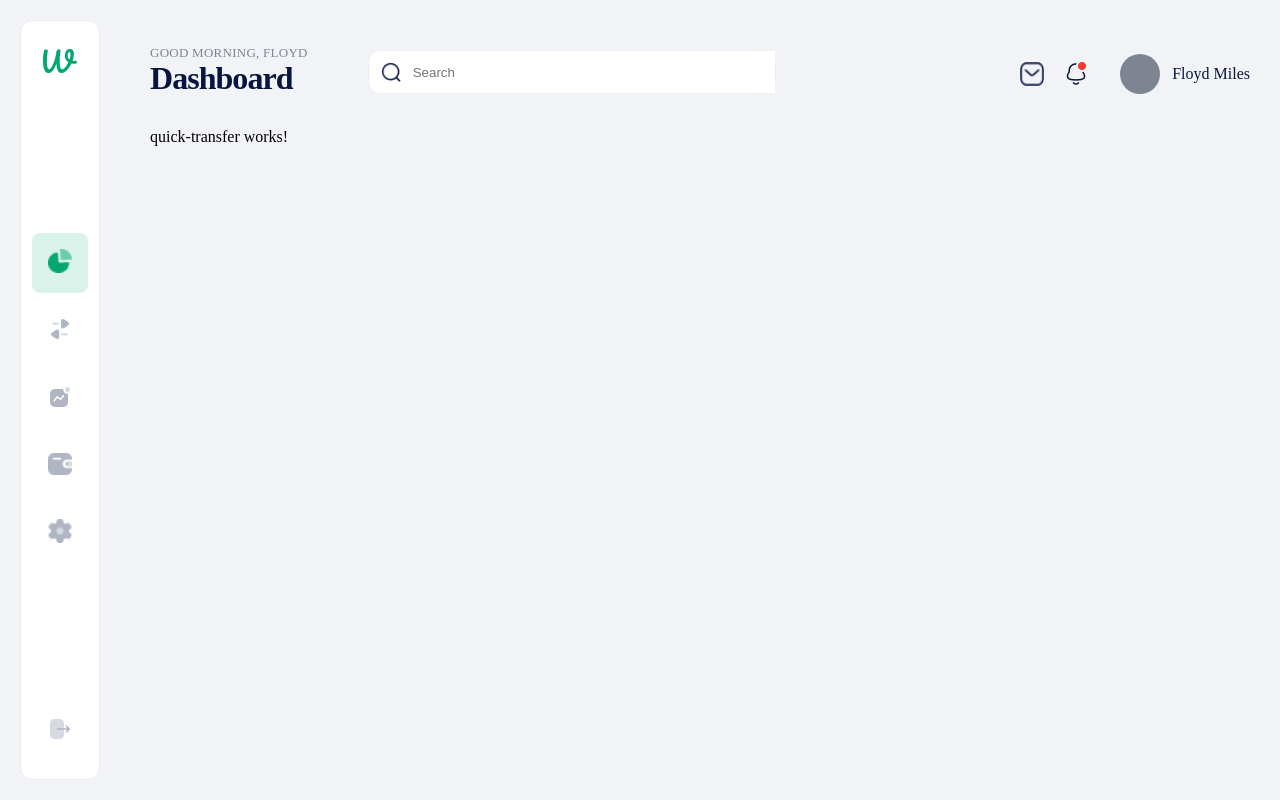
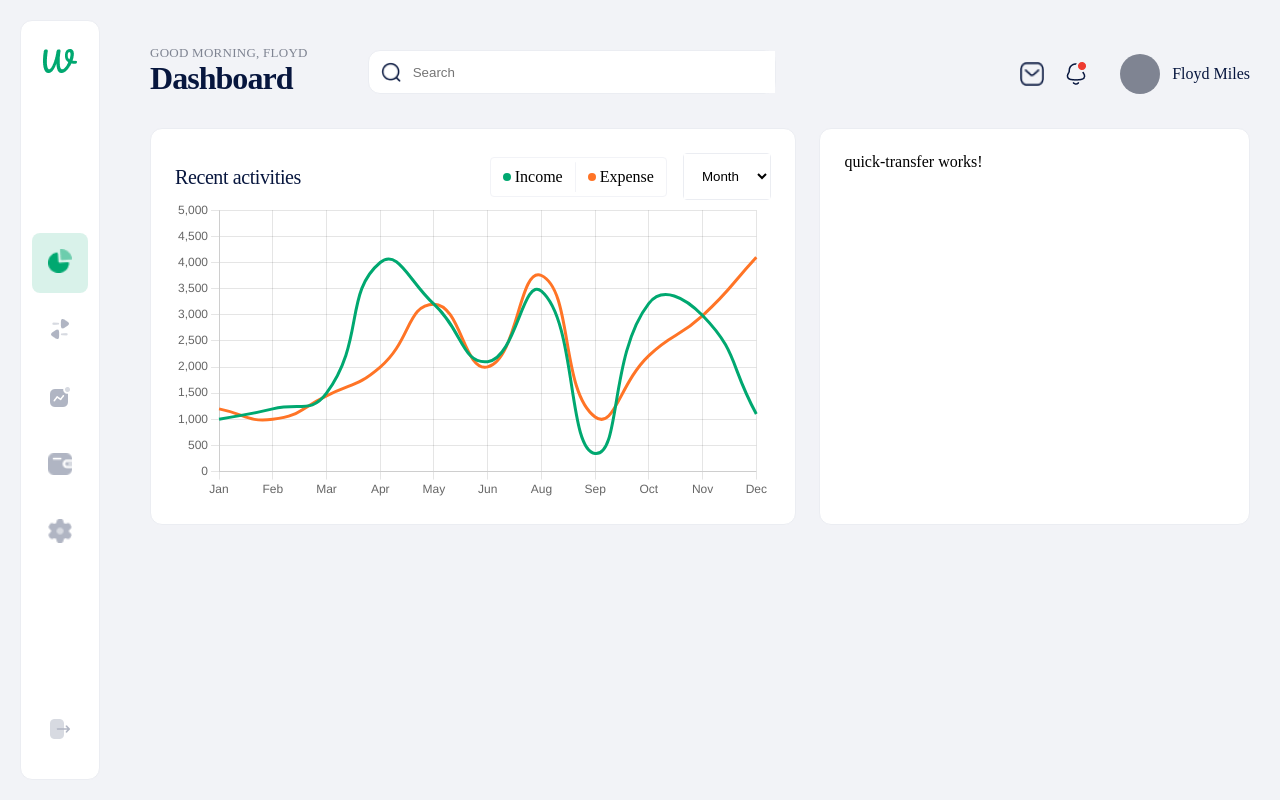
Before and after one commit to PedroHenriqueDevBR/wallet-app, an Angular app in the folder frontend/: page / in a window 1280 px wide. Built offline with nearby package versions, Linux system fonts and the light colour scheme; no server answers.

Commit message:
style: create recent activities component with chat

```diff
--- a/frontend/src/app/app.component.css
+++ b/frontend/src/app/app.component.css
@@ -20,3 +20,21 @@ main {
 .sizedbox-24 {
     height: 24px;
 }
+
+.sizedbox-h-24 {
+    width: 24px;
+}
+
+#middle-data {
+    width: 100%;
+    display: flex;
+    justify-content: space-between;
+}
+
+.width-60 {
+    width: 60%;
+}
+
+.width-40 {
+    width: 40%;
+}
--- a/frontend/src/app/app.component.html
+++ b/frontend/src/app/app.component.html
@@ -7,9 +7,14 @@
       <app-page-activity></app-page-activity>
     </header>
     <div class="sizedbox-34"></div>
-    <section>
-      <!-- <app-recent-activities></app-recent-activities> -->
-      <app-quick-transfer></app-quick-transfer>
+    <section id="middle-data">
+      <div class="width-60">
+        <app-recent-activities></app-recent-activities>
+      </div>
+      <div class="sizedbox-h-24"></div>
+      <div class="width-40">
+        <app-quick-transfer></app-quick-transfer>
+      </div>
     </section>
     <div class="sizedbox-24"></div>
   </main>
--- a/frontend/src/app/components/quick-transfer/quick-transfer.component.css
+++ b/frontend/src/app/components/quick-transfer/quick-transfer.component.css
@@ -0,0 +1,8 @@
+#container {
+    width: 100%;
+    height: 100%;
+    background: #fff;
+    padding: 24px;
+    border: 1px solid #EBEDF2;
+    border-radius: 12px;
+}
--- a/frontend/src/app/components/quick-transfer/quick-transfer.component.html
+++ b/frontend/src/app/components/quick-transfer/quick-transfer.component.html
@@ -1 +1,3 @@
-<p>quick-transfer works!</p>
+<div id="container">
+    <p>quick-transfer works!</p>
+</div>
--- a/frontend/src/app/components/recent-activities/recent-activities.component.css
+++ b/frontend/src/app/components/recent-activities/recent-activities.component.css
@@ -0,0 +1,96 @@
+#container {
+    width: 100%;
+    height: 100%;
+    background: #fff;
+    padding: 24px;
+    border: 1px solid #EBEDF2;
+    border-radius: 12px;
+}
+
+.header {
+    display: flex;
+    justify-content: space-between;
+    align-items: center;
+}
+
+.header p {
+    font-style: normal;
+    font-weight: 500;
+    font-size: 20px;
+    line-height: 100%;
+    letter-spacing: -0.02em;
+    color: #07163E;
+}
+
+.options {
+    display: flex;
+    align-items: center;
+}
+
+.datainfo {
+    display: flex;
+    justify-content: space-between;
+    background: #FFFFFF;
+    align-items: center;
+    border: 1px solid #F2F3F7;
+    border-radius: 4px;
+    margin-right: 16px;
+}
+
+.datainfo .item {
+    padding: 10px 12px;
+    display: flex;
+    align-items: center;
+}
+
+.item-color-green {
+    width: 8px;
+    height: 8px;
+    background: #00A870;
+    border-radius: 50%;
+    margin-right: 4px;
+}
+
+.item-color-red {
+    width: 8px;
+    height: 8px;
+    background: #FF7426;
+    border-radius: 50%;
+    margin-right: 4px;
+}
+
+.vertical-divider {
+    width: 1px;
+    height: 30px;
+    background: #F2F3F7;
+    border-radius: 3px;
+}
+
+.period-selector {
+    background: #FFFFFF;
+    border: 1px solid #EBEDF2;
+    box-sizing: border-box;
+    border-radius: 4px;
+}
+
+.period-selector select {
+    border: none;
+    background: #fff;
+    width: 100%;
+    height: max-content;
+    padding: 14px;
+    outline: none;
+}
+
+.period-selector select option {
+    border: none;
+    background: #fff;
+    width: 100%;
+    height: max-content;
+    padding: 14px;
+}
+
+.chartContainer {
+    width: 100%;
+    min-height: 300px;
+}
--- a/frontend/src/app/components/recent-activities/recent-activities.component.html
+++ b/frontend/src/app/components/recent-activities/recent-activities.component.html
@@ -1 +1,27 @@
-<p>recent-activities works!</p>
+<div id="container">
+    <div class="header">
+        <p>Recent activities</p>
+        <div class="options">
+            <div class="datainfo">
+                <div class="item">
+                    <div class="item-color-green"></div>
+                    Income
+                </div>
+                <div class="vertical-divider"></div>
+                <div class="item">
+                    <div class="item-color-red"></div>
+                    Expense
+                </div>
+            </div>
+            <div class="period-selector">
+                <select>
+                    <option value="month">Month</option>
+                    <option value="year">Year</option>
+                </select>
+            </div>
+        </div>
+    </div>
+    <div class="chartContainer">
+        <canvas #chartID></canvas>
+    </div>
+</div>
--- a/frontend/src/app/components/recent-activities/recent-activities.component.ts
+++ b/frontend/src/app/components/recent-activities/recent-activities.component.ts
@@ -1,4 +1,5 @@
-import { Component, OnInit } from '@angular/core';
+import { Component, ElementRef, OnInit, ViewChild } from '@angular/core';
+import { Chart, registerables } from 'chart.js';
 
 @Component({
   selector: 'app-recent-activities',
@@ -6,10 +7,64 @@ import { Component, OnInit } from '@angular/core';
   styleUrls: ['./recent-activities.component.css']
 })
 export class RecentActivitiesComponent implements OnInit {
+  @ViewChild("chartID", { static: true }) element: any;
+  @ViewChild("chartID", { static: true }) chartElement: ElementRef;
 
-  constructor() { }
+  constructor() {
+    Chart.register(...registerables);
+    this.chartElement = this.element;
+  }
+
+  createChart(): void {
+    new Chart(this.chartElement.nativeElement, {
+      type: 'line',
+      data: {
+        labels: ['Jan', 'Feb', 'Mar', 'Apr', 'May', 'Jun', 'Aug', 'Sep', 'Oct', 'Nov', 'Dec'],
+        datasets: [
+          {
+            data: [1000, 1200, 1500, 4000, 3202, 2103, 3451, 345, 3219, 2985, 1102, 4654],
+            borderColor: '#00A870',
+            fill: false,
+          },
+          {
+            data: [1200, 1000, 1450, 2000, 3202, 2003, 3751, 1045, 2219, 2985, 4102, 654],
+            borderColor: '#FF7426',
+            fill: false,
+          },
+        ],
+      },
+      options: {
+        responsive: true,
+        maintainAspectRatio: false,
+        interaction: {
+          intersect: false,
+        },
+        elements: {
+          line: {
+            tension: 0.5,
+          },
+          point: {
+            radius: 0,
+          }
+        },
+        plugins: {
+          legend: {
+            display: false
+          },
+          title: {
+            display: false
+          },
+          subtitle: {
+            display: false
+          },
+        },
+      },
+    },
+    );
+  }
 
   ngOnInit(): void {
+    this.createChart();
   }
 
 }
--- /dev/null
+++ b/package.json
@@ -0,0 +1,5 @@
+{
+  "dependencies": {
+    "chart.js": "^3.5.0"
+  }
+}
```
Also changed, not shown: 1 other file (tests, documents, lock files or other folders).
